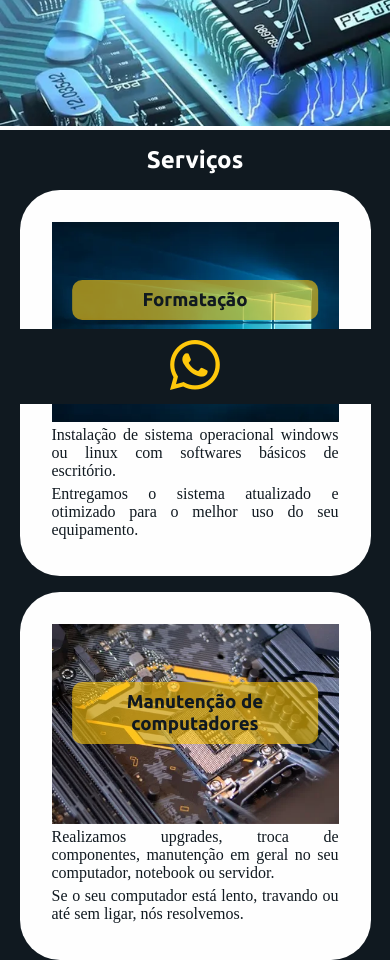
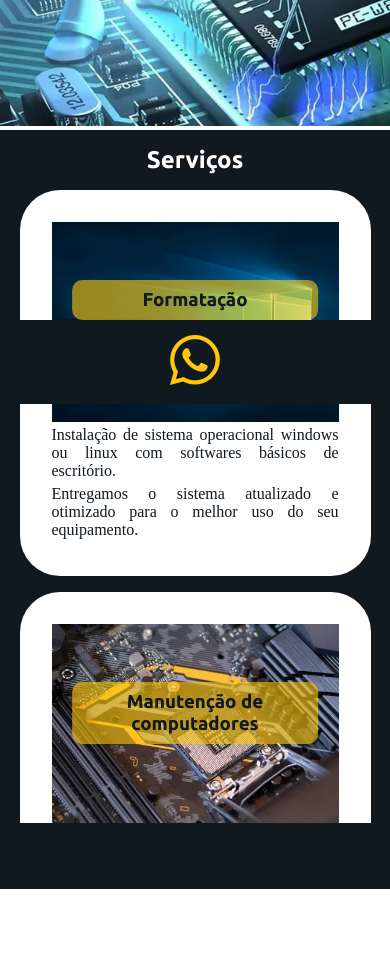
Before and after one commit to pdiegoneves/Site---MaceioTI, a plain HTML site: page index.html in a window 390 px wide. Shown: the part 440-1400 px from the top of the page. Drawn offline with nearby package versions, Linux system fonts and the light colour scheme; a web font is replaced by a local one.

Commit message:
criando serviços - mobile

```diff
--- a/assets/css/styles.css
+++ b/assets/css/styles.css
@@ -51,17 +51,7 @@ h1{
     width: 80%;
 }
 
-.menu-mobile {
-    position: fixed;
-    bottom: 0;
-    display: flex;
-    align-items: center;
-    justify-content: center;
-    width: 100%;
-    height: 75px;
-    background-color: var(--cor-secundaria);
-    transition: all 0.3s ease-in-out 50ms;
-}
+
 
 section.hero {
     position: relative;
@@ -86,8 +76,18 @@ section.servicos {
     background-color: var(--cor-secundaria);
     color: var(--cor-terciaria);
     gap: 1em;
-    min-height: 100vh;
+    height: 90vh;
     padding: 1em 0 2em 0;
+}
+
+section.servicos .content{
+    display: flex;
+    align-items: center;
+    flex-direction: column;
+    gap: 1em;
+    max-height: 75vh;
+    overflow-y: scroll;
+    padding-bottom: 2vh;
 }
 
 .servico {
@@ -141,12 +141,24 @@ section.parceiros {
     background-color: var(--cor-terciaria);
     color: var(--cor-secundaria);
     gap: 1em;
-    min-height: 100vh;
+    /* min-height: 100vh; */
     padding: 1em 0 2em 0;
 }
 
+.menu-mobile {
+    position: fixed;
+    bottom: 0;
+    display: flex;
+    align-items: center;
+    justify-content: center;
+    width: 100%;
+    height: 10vh;
+    background-color: var(--cor-secundaria);
+    transition: all 0.3s ease-in-out 50ms;
+}
+
 .menu-mobile-space {
-    height: 75px;
+    height: 13vh;
 }
 
 .menu-mobile.hover {
@@ -168,3 +180,9 @@ section.parceiros {
     align-items: center;
     justify-content: center;
 }
+
+.esconder {
+    display: none;
+    font-size: 0;
+    opacity: 0;
+}
--- a/index.html
+++ b/index.html
@@ -37,6 +37,7 @@
     </section>
     <section class="servicos">
         <h1 class="">Serviços</h1>
+        <div class="content">
         <article class="servico">
             <header>
                 <picture >
@@ -208,9 +209,10 @@
                 </div>
             </section>
         </article>
+    </div>
 
     </section>
-    <section class="parceiros">
+    <section class="parceiros esconder">
         <h1 class="">Parceiros e Clientes</h1>
 
     </section>
```
